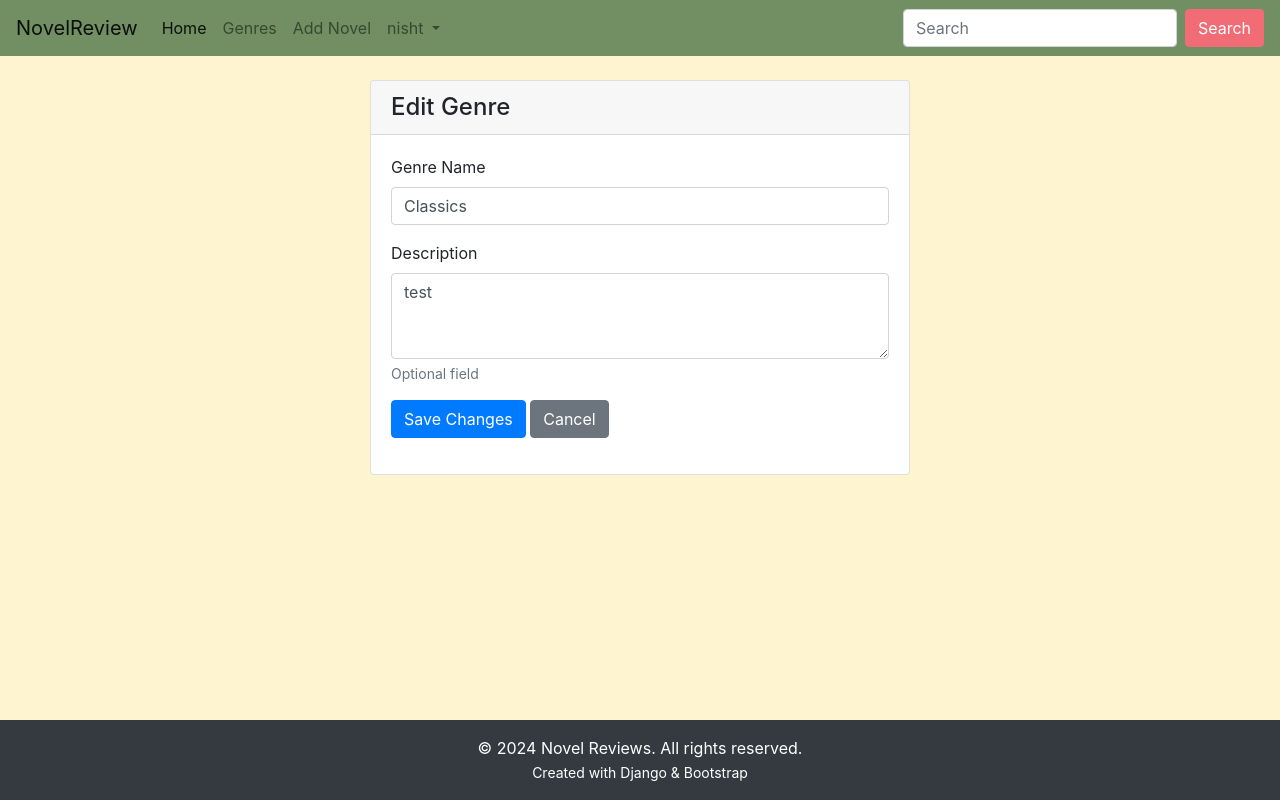
After one commit to nishtt/novelreview, a Django app: page /genres/edit/2/ in a window 1280 px wide. The commit adds this page. Run offline with Django 5.2, Linux system fonts and the light colour scheme; a user stored in the database is signed in; data comes from the database, SQL or seed files in the repository; both versions use the stored data as it was after the commit.

Commit message:
genres added

```diff
--- a/main/admin.py
+++ b/main/admin.py
@@ -4,3 +4,4 @@ from .models import *
 # Register your models here.
 admin.site.register(Novel)
 admin.site.register(Review)
+admin.site.register(Genre)
--- a/main/forms.py
+++ b/main/forms.py
@@ -5,7 +5,30 @@ from .models import *
 class NovelForm(forms.ModelForm):
     class Meta:
         model = Novel
-        fields = ('name', 'author', 'description', 'release_date', 'image')
+        fields = ('name', 'author', 'description', 'release_date', 'image', 'genres')
+        widgets = {
+            'genres': forms.CheckboxSelectMultiple(),
+        }
+
+class GenreForm(forms.ModelForm):
+    class Meta:
+        model = Genre
+        fields = ['name', 'description']
+        widgets = {
+            'name': forms.TextInput(attrs={
+                'class': 'form-control',
+                'placeholder': 'Enter genre name'
+            }),
+            'description': forms.Textarea(attrs={
+                'class': 'form-control',
+                'rows': 3,
+                'placeholder': 'Genre description (optional)'
+            }),
+        }
+        labels = {
+            'name': 'Genre name',
+            'description': 'Description',
+        }
 
 class ReviewForm(forms.ModelForm):
     class Meta:
--- a/main/models.py
+++ b/main/models.py
@@ -12,6 +12,8 @@ class Novel(models.Model):
     release_date = models.DateField()
     averageRating = models.FloatField(default=0)
     image = models.URLField(default=None, null=True, max_length=500)
+    genres = models.ManyToManyField('Genre', blank=True)
+
 
     def __str__(self):
         return self.name
@@ -19,6 +21,19 @@ class Novel(models.Model):
     def __unicode__(self):
         return self.name
 
+
+
+class Genre(models.Model):
+    name = models.CharField(max_length=100, unique=True, verbose_name="Genre name")
+    description = models.TextField(blank=True, null=True, verbose_name="Description")
+
+    class Meta:
+        ordering = ['name']
+        verbose_name = 'Genre'
+        verbose_name_plural = 'Genres'
+
+    def __str__(self):
+        return self.name
 
 class Review(models.Model):
     user = models.ForeignKey(User, on_delete=models.CASCADE)
--- a/main/static/css/main.css
+++ b/main/static/css/main.css
@@ -118,6 +118,10 @@ body {
     background-color: #f16c75 !important;
     color: #ffffff;
 }
+.bg-secondary {
+    background-color: #718f65 !important;
+    color: #ffffff;
+}
 .user-stats {
     display: flex;
     justify-content: center;
--- a/main/templates/main/base.html
+++ b/main/templates/main/base.html
@@ -29,6 +29,10 @@
         <a class="nav-link" href="{% url 'main:home'%}">Home <span class="sr-only">(current)</span></a>
       </li>
       {% if user.is_superuser %}
+      <li class="nav-item">
+      <a class="nav-link" href="{% url 'main:genre_list' %}">Genres</a>
+      </li>
+
       <li class="nav-item">
         <a class="nav-link" href="{% url 'main:add_novels' %}">Add Novel</a>
       </li>
--- /dev/null
+++ b/main/templates/main/edit_genre.html
@@ -0,0 +1,46 @@
+{% extends 'main/base.html' %}
+
+{% block content %}
+<div class="container mt-4">
+    <div class="row justify-content-center">
+        <div class="col-md-6">
+            <div class="card">
+                <div class="card-header">
+                    <h4 class="mb-0">Edit Genre</h4>
+                </div>
+                <div class="card-body">
+                    <form method="post">
+                        {% csrf_token %}
+
+                        <div class="form-group">
+                            <label for="{{ form.name.id_for_label }}">Genre Name</label>
+                            {{ form.name }}
+                            {% if form.name.errors %}
+                            <div class="text-danger">
+                                {{ form.name.errors }}
+                            </div>
+                            {% endif %}
+                        </div>
+
+                        <div class="form-group">
+                            <label for="{{ form.description.id_for_label }}">Description</label>
+                            {{ form.description }}
+                            <small class="form-text text-muted">Optional field</small>
+                            {% if form.description.errors %}
+                            <div class="text-danger">
+                                {{ form.description.errors }}
+                            </div>
+                            {% endif %}
+                        </div>
+
+                        <div class="form-group">
+                            <button type="submit" class="btn btn-primary">Save Changes</button>
+                            <a href="{% url 'main:genre_list' %}" class="btn btn-secondary">Cancel</a>
+                        </div>
+                    </form>
+                </div>
+            </div>
+        </div>
+    </div>
+</div>
+{% endblock %}
--- a/main/urls.py
+++ b/main/urls.py
@@ -15,4 +15,8 @@ urlpatterns = [
     path('profile/', views.profile, name='profile'),
     path('profile/edit/', views.edit_profile, name='edit_profile'),
     path('user/<str:username>/', views.user_profile, name='user_profile'),
+    path('genres/', views.genre_list, name='genre_list'),
+    path('genres/add/', views.add_genre, name='add_genre'),
+    path('genres/edit/<int:id>/', views.edit_genre, name='edit_genre'),
+    path('genres/delete/<int:id>/', views.delete_genre, name='delete_genre'),
 ]
--- a/main/views.py
+++ b/main/views.py
@@ -22,7 +22,7 @@ def home(request):
 
 #detail page
 def detail(request, id):
-    novel = Novel.objects.get(id=id)
+    novel = Novel.objects.prefetch_related('genres').get(id=id)
     reviews = Review.objects.filter(novel=id)
     average = reviews.aggregate(Avg("rating"))["rating__avg"]
     if average == None:
@@ -43,7 +43,7 @@ def add_novels(request):
                 form = NovelForm(request.POST or None)
 
                 if form.is_valid():
-                    data = form.save(commit=False)
+                    data = form.save()
                     data.save()
                     return redirect("main:home")
             else:
@@ -62,7 +62,7 @@ def edit_novels(request, id):
                 form = NovelForm(request.POST or None, instance=novel)
 
                 if form.is_valid():
-                    data = form.save(commit=False)
+                    data = form.save()
                     data.save()
                     return redirect("main:detail", id)
             else:
@@ -86,6 +86,51 @@ from django.shortcuts import render, redirect, get_object_or_404
 from django.db.models import Avg
 from .models import Novel, Review
 from .forms import ReviewForm
+
+@login_required
+def genre_list(request):
+    genres = Genre.objects.all().order_by('name')
+    return render(request, 'main/genre_list.html', {'genres': genres})
+
+@login_required
+def add_genre(request):
+    if request.method == 'POST':
+        form = GenreForm(request.POST)
+        if form.is_valid():
+            form.save()
+            messages.success(request, 'Genre added successfully!')
+            return redirect('main:genre_list')
+    else:
+        form = GenreForm()
+
+    return render(request, 'main/add_genre.html', {'form': form})
+
+@login_required
+def edit_genre(request, id):
+    genre = get_object_or_404(Genre, id=id)
+
+    if request.method == 'POST':
+        form = GenreForm(request.POST, instance=genre)
+        if form.is_valid():
+            form.save()
+            messages.success(request, 'Genre updated successfully!')
+            return redirect('main:genre_list')
+    else:
+        form = GenreForm(instance=genre)
+
+    return render(request, 'main/edit_genre.html', {'form': form, 'genre': genre})
+
+@login_required
+def delete_genre(request, id):
+    genre = get_object_or_404(Genre, id=id)
+
+    if request.method == 'POST':
+        genre.delete()
+        messages.success(request, 'Genre deleted successfullly!')
+        return redirect('main:genre_list')
+
+    return render(request, 'main/delete_genre.html', {'genre': genre})
+
 
 def add_review(request, id):
     if not request.user.is_authenticated:
```
Also changed, not shown: main/templates/main/add_genre.html (added, +41 -0 lines), main/templates/main/delete_genre.html (added, +27 -0 lines), main/templates/main/details.html (+13 -3 lines), main/templates/main/genre_list.html (added, +61 -0 lines), db.sqlite3, main/migrations/0009_genre.py (added), main/migrations/0010_alter_genre_options_novel_genres_and_more.py (added), main/migrations/0011_alter_novel_genres.py (added).
